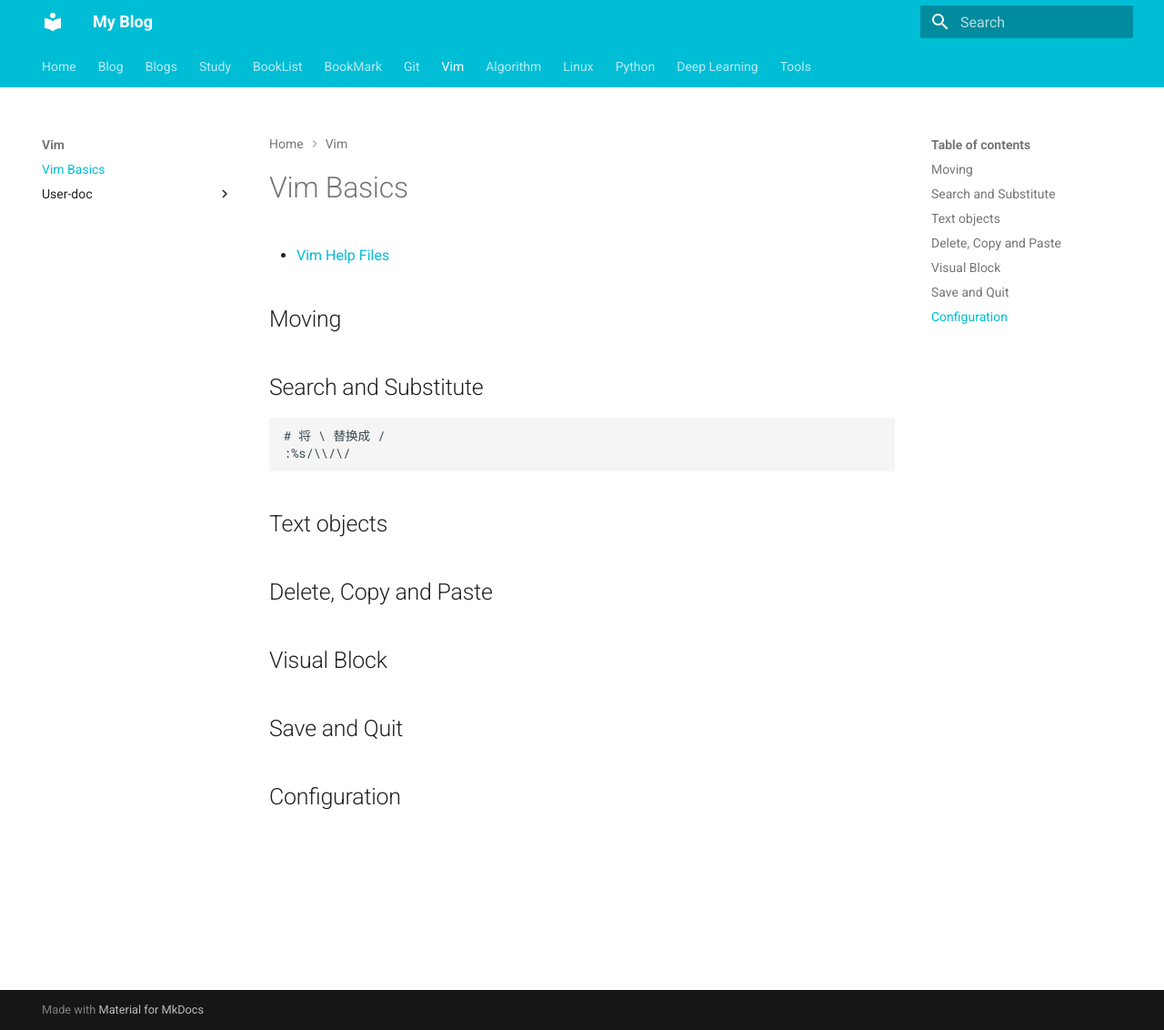
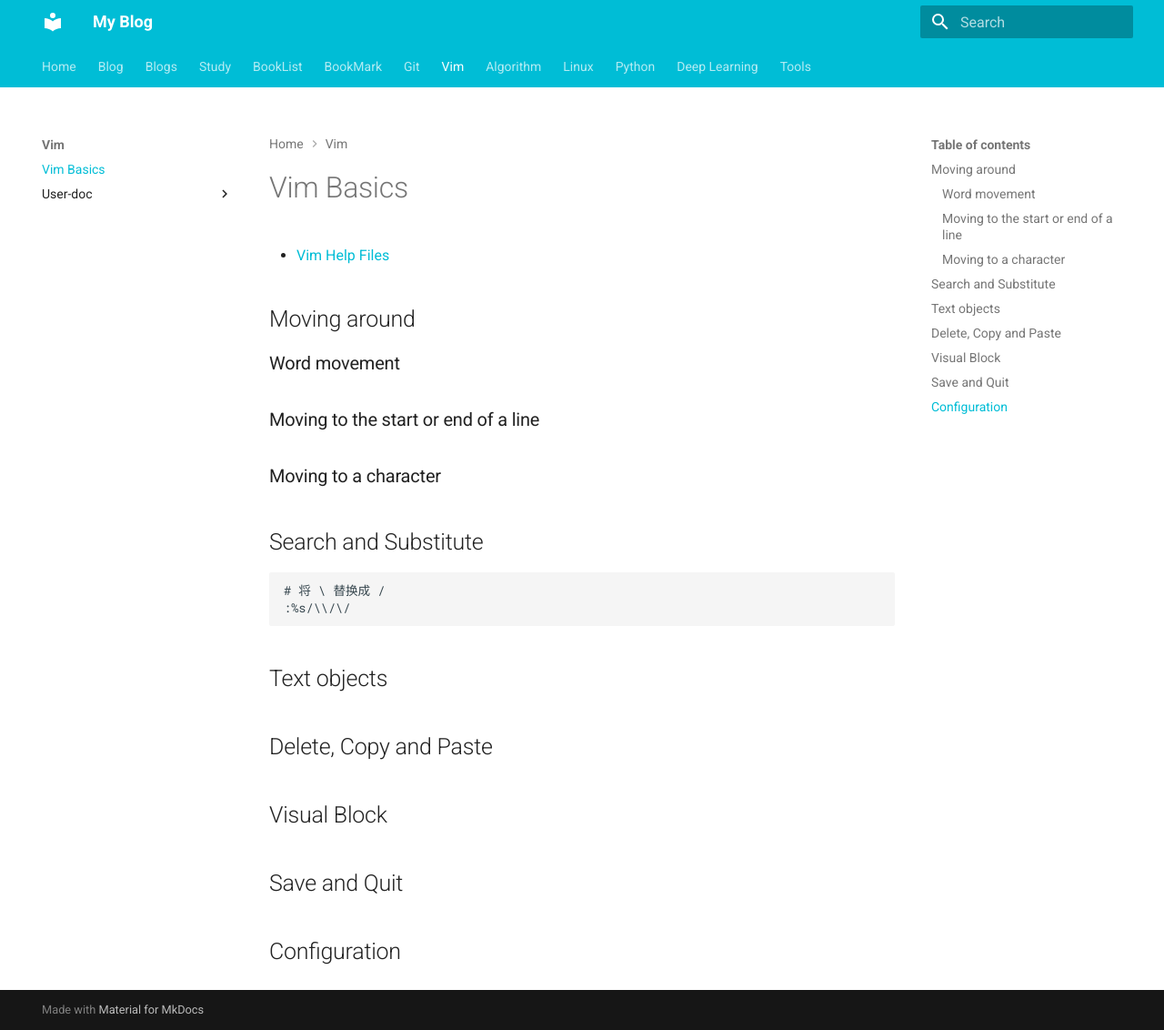
Before and after one commit to WGZ-W/wgz-w.github.io, an MkDocs documentation site: the page built from docs/Vim/basics.md, in a window 1280 px wide and 1132 px high. Shown: the whole window at 91% size. Built offline with MkDocs 1.6.1 and Material for MkDocs 9.7.7, drawn with Linux system fonts in a browser that asks for light colours.

Commit message:
Update vim basics

````diff
--- a/docs/Vim/basics.md
+++ b/docs/Vim/basics.md
@@ -6,7 +6,12 @@
 
 - [Vim Help Files](https://vimhelp.org/)
 
-## Moving
+## Moving around
+
+### Word movement
+### Moving to the start or end of a line
+### Moving to a character
+
 ## Search and Substitute
 ```
 # 将 \ 替换成 /
````
